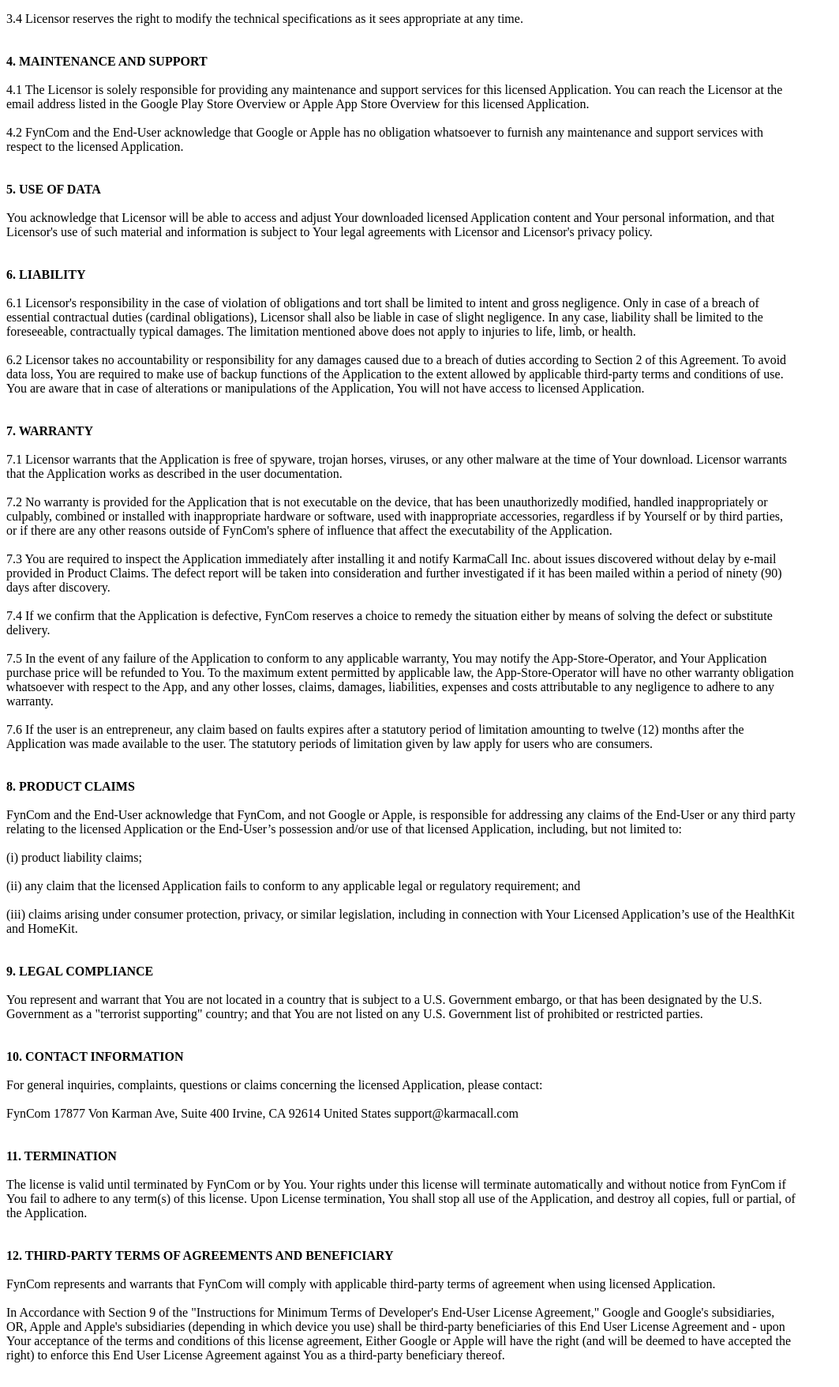
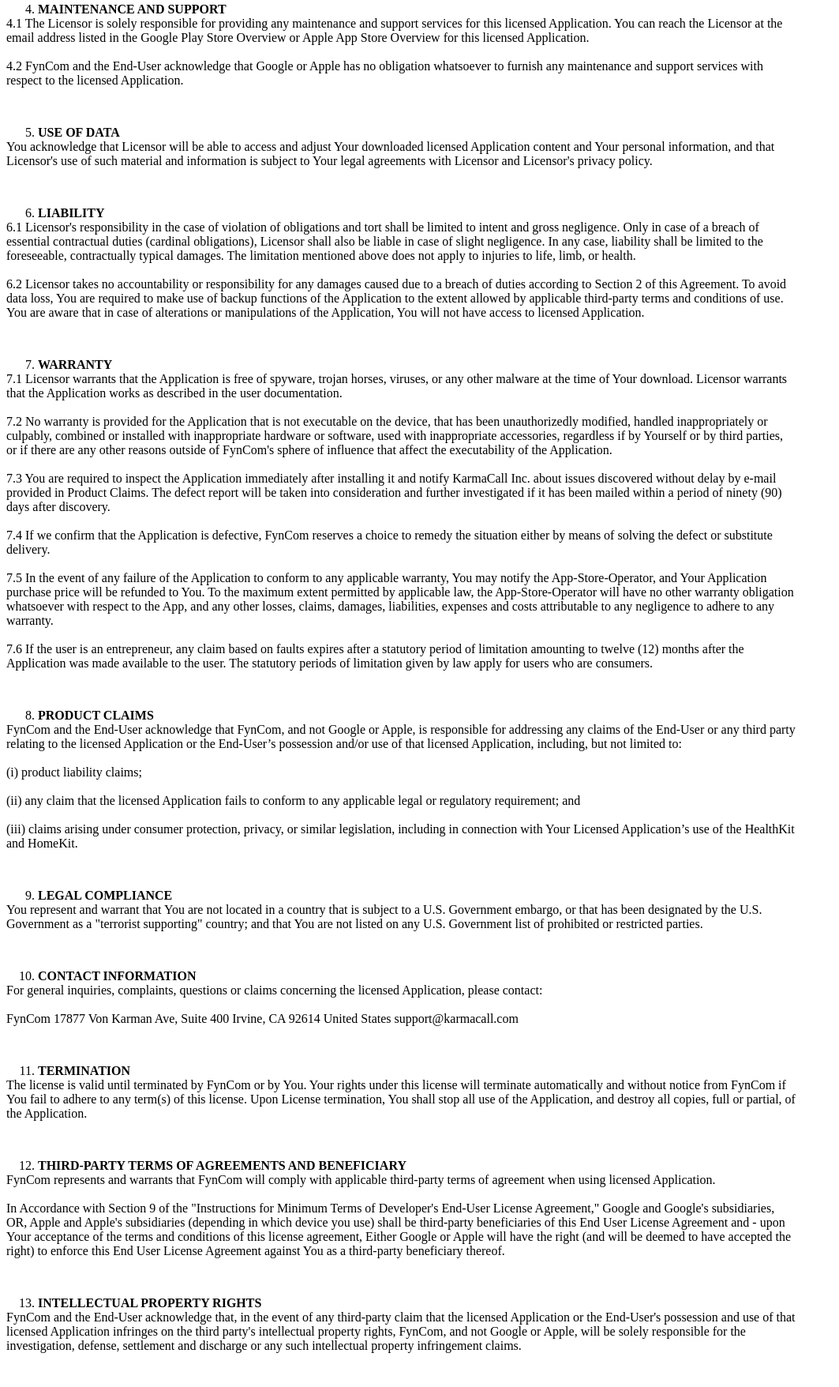
Before and after one commit to adrianegraphene/karmacall-website-gatsby, a Gatsby site: page /terms-of-service in a window 1280 px wide. Shown: the part 1857-3613 px from the top of the page at 79% size, without its empty margins (0-1063 px from the left). Built offline with nearby package versions, Linux system fonts and the light colour scheme; Gatsby itself is replaced by a stand-in of ours.

Commit message:
terms of service update

```diff
--- a/src/pages/terms-of-service.js
+++ b/src/pages/terms-of-service.js
@@ -100,7 +100,6 @@
                   <strong> THE APPLICATION</strong>
                 </li>
               </ol>
-              <br />
               KarmaCall (hereinafter: Application) is a piece of software created to block malicious spam calls through a financial filter that pays users to
               ignore unknown calls. This is customized for Google and Apple mobile devices. It is used to block spam calls while allowing unknown callers to
               make refundable micro-deposits in order to authenticate themselves to you.
@@ -114,35 +113,35 @@
               tailored to comply with industry-specific regulations (Health Insurance Portability and Accountability Act (HIPAA), Federal Information Security
               Management Act (FISMA), etc.), so if your interactions would be subjected to such laws, you may not use this Application. You may not use the
               Application in a way that would violate the Gramm-Leach-Bliley Act (GLBA).
+            </div>
+            <div className="legal-text-container">
+              <ol start="2" id="section-2">
+                <li>
+                  <strong> SCOPE OF LICENSE</strong>
+                </li>
+              </ol>
+              2.1 You are given a non-transferable, non-exclusive, non-sublicensable license to install and use the Licensed Application on any Google-branded
+              or Apple-branded Products that You (End-User) own or control and as permitted by the Usage Rules set forth in this section and the Google Play
+              Store or Apple App Store Terms of Service, with the exception that such licensed Application may be accessed and used by other accounts associated
+              with You (End-User, The Purchaser) via Family Sharing or volume purchasing.
               <br />
               <br />
-              <br />
-            </div>
-            <b>2. SCOPE OF LICENSE</b>
+              2.2 This license will also govern any updates of the Application provided by Licensor that replace, repair, and/or supplement the first
+              Application, unless a separate license is provided for such update in which case the terms of that new license will govern.
               <br />
               <br />
-            2.1 You are given a non-transferable, non-exclusive, non-sublicensable license to install and use the Licensed Application on any Google-branded or
-            Apple-branded Products that You (End-User) own or control and as permitted by the Usage Rules set forth in this section and the Google Play Store or
-            Apple App Store Terms of Service, with the exception that such licensed Application may be accessed and used by other accounts associated with You
-            (End-User, The Purchaser) via Family Sharing or volume purchasing.
-            <br />
-            <br />
-            2.2 This license will also govern any updates of the Application provided by Licensor that replace, repair, and/or supplement the first Application,
-            unless a separate license is provided for such update in which case the terms of that new license will govern.
-            <br />
-            <br />
-            2.3 You may not share or make the Application available to third parties (unless to the degree allowed by the Google or Apple Terms and Conditions,
-            and with FynCom's prior written consent), sell, rent, lend, lease or otherwise redistribute the Application.
+              2.3 You may not share or make the Application available to third parties (unless to the degree allowed by the Google or Apple Terms and
+              Conditions, and with FynCom's prior written consent), sell, rent, lend, lease or otherwise redistribute the Application.
               <br />
               <br />
               2.4 You may not reverse engineer, translate, disassemble, integrate, decompile, integrate, remove, modify, combine, create derivative works or
               updates of, adapt, or attempt to derive the source code of the Application, or any part thereof (except with FynCom's prior written consent).
               <br />
               <br />
-            2.5 You may not copy (excluding when expressly authorized by this license and the Usage Rules) or alter the Application or portions thereof. You may
-            create and store copies only on devices that You own or control for backup keeping under the terms of this license, the Google Play Store Terms of
-            Service, the Apple App Store Terms of Service and any other terms and conditions that apply to the device or software used. You may not remove any
-            intellectual property notices. You acknowledge that no unauthorized third parties may gain access to these copies at any time.
+              2.5 You may not copy (excluding when expressly authorized by this license and the Usage Rules) or alter the Application or portions thereof. You
+              may create and store copies only on devices that You own or control for backup keeping under the terms of this license, the Google Play Store
+              Terms of Service, the Apple App Store Terms of Service and any other terms and conditions that apply to the device or software used. You may not
+              remove any intellectual property notices. You acknowledge that no unauthorized third parties may gain access to these copies at any time.
               <br />
               <br />
               2.6 Violations of the obligations mentioned above, as well as the attempt of such infringement, may be subject to prosecution and damages.
@@ -153,12 +152,13 @@
               <br />
               2.8 Nothing in this license should be interpreted to restrict third-party terms. When using the Application, You must ensure that You comply with
               applicable third-party terms and conditions.
-            <br />
-            <br />
-            <br />
-            <b>3. TECHNICAL REQUIREMENTS</b>
-            <br />
-            <br />
+            </div>
+            <div className="legal-text-container">
+              <ol start="3" id="section-3">
+                <li>
+                  <strong>TECHNICAL REQUIREMENTS</strong>
+                </li>
+              </ol>
               3.1 The Application requires a firmware version of Android 7.0 or higher.
               <br />
               <br />
@@ -166,64 +166,70 @@
               granted rights to claim such an update.
               <br />
               <br />
-            3.3 You acknowledge that it is Your responsibility to confirm and determine that the app end-user device on which You intend to use the Application
-            satisfies the technical specifications mentioned above.
+              3.3 You acknowledge that it is Your responsibility to confirm and determine that the app end-user device on which You intend to use the
+              Application satisfies the technical specifications mentioned above.
               <br />
               <br />
               3.4 Licensor reserves the right to modify the technical specifications as it sees appropriate at any time.
-            <br />
-            <br />
-            <br />
-            <b>4. MAINTENANCE AND SUPPORT</b>
-            <br />
-            <br />
-            4.1 The Licensor is solely responsible for providing any maintenance and support services for this licensed Application. You can reach the Licensor
-            at the email address listed in the Google Play Store Overview or Apple App Store Overview for this licensed Application.
+            </div>
+            <div className="legal-text-container">
+              <ol start="4" id="section-4">
+                <li>
+                  <strong>MAINTENANCE AND SUPPORT</strong>
+                </li>
+              </ol>
+              4.1 The Licensor is solely responsible for providing any maintenance and support services for this licensed Application. You can reach the
+              Licensor at the email address listed in the Google Play Store Overview or Apple App Store Overview for this licensed Application.
               <br />
               <br />
               4.2 FynCom and the End-User acknowledge that Google or Apple has no obligation whatsoever to furnish any maintenance and support services with
               respect to the licensed Application.
-            <br />
-            <br />
-            <br />
-            <b>5. USE OF DATA</b>
-            <br />
-            <br />
-            You acknowledge that Licensor will be able to access and adjust Your downloaded licensed Application content and Your personal information, and that
-            Licensor's use of such material and information is subject to Your legal agreements with Licensor and Licensor's privacy policy.
-            <br />
-            <br />
-            <br />
-            <b>6. LIABILITY</b>
-            <br />
-            <br />
+            </div>
+            <div className="legal-text-container">
+              <ol start="5" id="section-5">
+                <li>
+                  <strong>USE OF DATA</strong>
+                </li>
+              </ol>
+              You acknowledge that Licensor will be able to access and adjust Your downloaded licensed Application content and Your personal information, and
+              that Licensor's use of such material and information is subject to Your legal agreements with Licensor and Licensor's privacy policy.
+            </div>
+            <div className="legal-text-container">
+              <ol start="6" id="section-6">
+                <li>
+                  <strong>LIABILITY</strong>
+                </li>
+              </ol>
               6.1 Licensor's responsibility in the case of violation of obligations and tort shall be limited to intent and gross negligence. Only in case of a
               breach of essential contractual duties (cardinal obligations), Licensor shall also be liable in case of slight negligence. In any case, liability
               shall be limited to the foreseeable, contractually typical damages. The limitation mentioned above does not apply to injuries to life, limb, or
               health.
               <br />
               <br />
-            6.2 Licensor takes no accountability or responsibility for any damages caused due to a breach of duties according to Section 2 of this Agreement. To
-            avoid data loss, You are required to make use of backup functions of the Application to the extent allowed by applicable third-party terms and
-            conditions of use. You are aware that in case of alterations or manipulations of the Application, You will not have access to licensed Application.
-            <br />
-            <br />
-            <br />
-            <b>7. WARRANTY</b>
-            <br />
-            <br />
+              6.2 Licensor takes no accountability or responsibility for any damages caused due to a breach of duties according to Section 2 of this Agreement.
+              To avoid data loss, You are required to make use of backup functions of the Application to the extent allowed by applicable third-party terms and
+              conditions of use. You are aware that in case of alterations or manipulations of the Application, You will not have access to licensed
+              Application.
+            </div>
+            <div className="legal-text-container">
+              <ol start="7" id="section-7">
+                <li>
+                  <strong>WARRANTY</strong>
+                </li>
+              </ol>
               7.1 Licensor warrants that the Application is free of spyware, trojan horses, viruses, or any other malware at the time of Your download. Licensor
               warrants that the Application works as described in the user documentation.
               <br />
               <br />
-            7.2 No warranty is provided for the Application that is not executable on the device, that has been unauthorizedly modified, handled inappropriately
-            or culpably, combined or installed with inappropriate hardware or software, used with inappropriate accessories, regardless if by Yourself or by
-            third parties, or if there are any other reasons outside of FynCom's sphere of influence that affect the executability of the Application.
+              7.2 No warranty is provided for the Application that is not executable on the device, that has been unauthorizedly modified, handled
+              inappropriately or culpably, combined or installed with inappropriate hardware or software, used with inappropriate accessories, regardless if by
+              Yourself or by third parties, or if there are any other reasons outside of FynCom's sphere of influence that affect the executability of the
+              Application.
               <br />
               <br />
               7.3 You are required to inspect the Application immediately after installing it and notify KarmaCall Inc. about issues discovered without delay by
-            e-mail provided in Product Claims. The defect report will be taken into consideration and further investigated if it has been mailed within a period
-            of ninety (90) days after discovery.
+              e-mail provided in Product Claims. The defect report will be taken into consideration and further investigated if it has been mailed within a
+              period of ninety (90) days after discovery.
               <br />
               <br />
               7.4 If we confirm that the Application is defective, FynCom reserves a choice to remedy the situation either by means of solving the defect or
@@ -238,12 +244,13 @@
               <br />
               7.6 If the user is an entrepreneur, any claim based on faults expires after a statutory period of limitation amounting to twelve (12) months after
               the Application was made available to the user. The statutory periods of limitation given by law apply for users who are consumers.
-            <br />
-            <br />
-            <br />
-            <b>8. PRODUCT CLAIMS</b>
-            <br />
-            <br />
+            </div>
+            <div className="legal-text-container">
+              <ol start="8" id="section-8">
+                <li>
+                  <strong>PRODUCT CLAIMS</strong>
+                </li>
+              </ol>
               FynCom and the End-User acknowledge that FynCom, and not Google or Apple, is responsible for addressing any claims of the End-User or any third
               party relating to the licensed Application or the End-User’s possession and/or use of that licensed Application, including, but not limited to:
               <br />
@@ -254,41 +261,45 @@
               (ii) any claim that the licensed Application fails to conform to any applicable legal or regulatory requirement; and
               <br />
               <br />
-            (iii) claims arising under consumer protection, privacy, or similar legislation, including in connection with Your Licensed Application’s use of the
-            HealthKit and HomeKit.
-            <br />
-            <br />
-            <br />
-            <b>9. LEGAL COMPLIANCE</b>
-            <br />
-            <br />
+              (iii) claims arising under consumer protection, privacy, or similar legislation, including in connection with Your Licensed Application’s use of
+              the HealthKit and HomeKit.
+            </div>
+            <div className="legal-text-container">
+              <ol start="9" id="section-9">
+                <li>
+                  <strong>LEGAL COMPLIANCE</strong>
+                </li>
+              </ol>
               You represent and warrant that You are not located in a country that is subject to a U.S. Government embargo, or that has been designated by the
               U.S. Government as a "terrorist supporting" country; and that You are not listed on any U.S. Government list of prohibited or restricted parties.
-            <br />
-            <br />
-            <br />
-            <b>10. CONTACT INFORMATION</b>
-            <br />
-            <br />
+            </div>
+            <div className="legal-text-container">
+              <ol start="10" id="section-10">
+                <li>
+                  <strong>CONTACT INFORMATION</strong>
+                </li>
+              </ol>
               For general inquiries, complaints, questions or claims concerning the licensed Application, please contact:
               <br />
               <br />
               FynCom 17877 Von Karman Ave, Suite 400 Irvine, CA 92614 United States support@karmacall.com
-            <br />
-            <br />
-            <br />
-            <b>11. TERMINATION</b>
-            <br />
-            <br />
+            </div>
+            <div className="legal-text-container">
+              <ol start="11" id="section-11">
+                <li>
+                  <strong>TERMINATION</strong>
+                </li>
+              </ol>
               The license is valid until terminated by FynCom or by You. Your rights under this license will terminate automatically and without notice from
               FynCom if You fail to adhere to any term(s) of this license. Upon License termination, You shall stop all use of the Application, and destroy all
               copies, full or partial, of the Application.
-            <br />
-            <br />
-            <br />
-            <b>12. THIRD-PARTY TERMS OF AGREEMENTS AND BENEFICIARY</b>
-            <br />
-            <br />
+            </div>
+            <div className="legal-text-container">
+              <ol start="12" id="section-12">
+                <li>
+                  <strong>THIRD-PARTY TERMS OF AGREEMENTS AND BENEFICIARY</strong>
+                </li>
+              </ol>
               FynCom represents and warrants that FynCom will comply with applicable third-party terms of agreement when using licensed Application.
               <br />
               <br />
@@ -296,34 +307,38 @@
               OR, Apple and Apple's subsidiaries (depending in which device you use) shall be third-party beneficiaries of this End User License Agreement and -
               upon Your acceptance of the terms and conditions of this license agreement, Either Google or Apple will have the right (and will be deemed to have
               accepted the right) to enforce this End User License Agreement against You as a third-party beneficiary thereof.
-            <br />
-            <br />
-            <br />
-            <b>13. INTELLECTUAL PROPERTY RIGHTS</b>
-            <br />
-            <br />
+            </div>
+            <div className="legal-text-container">
+              <ol start="13" id="section-13">
+                <li>
+                  <strong>INTELLECTUAL PROPERTY RIGHTS</strong>
+                </li>
+              </ol>
               FynCom and the End-User acknowledge that, in the event of any third-party claim that the licensed Application or the End-User's possession and use
               of that licensed Application infringes on the third party's intellectual property rights, FynCom, and not Google or Apple, will be solely
               responsible for the investigation, defense, settlement and discharge or any such intellectual property infringement claims.
-            <br />
-            <br />
-            <br />
-            <b>14. APPLICABLE LAW</b>
-            <br />
-            <br />
+            </div>
+            <div className="legal-text-container">
+              <ol start="14" id="section-14">
+                <li>
+                  <strong>APPLICABLE LAW</strong>
+                </li>
+              </ol>
               This license agreement is governed by the laws of the State of California excluding its conflicts of law rules.
-            <br />
-            <br />
-            <br />
-            <b>15. MISCELLANEOUS</b>
-            <br />
-            <br />
+            </div>
+            <div className="legal-text-container">
+              <ol start="15" id="section-15">
+                <li>
+                  <strong>MISCELLANEOUS</strong>
+                </li>
+              </ol>
               15.1 If any of the terms of this agreement should be or become invalid, the validity of the remaining provisions shall not be affected. Invalid
               terms will be replaced by valid ones formulated in a way that will achieve the primary purpose.
               <br />
               <br />
               15.2 Collateral agreements, changes and amendments are only valid if laid down in writing. The preceding clause can only be waived in writing.
               <br />
+            </div>
           </p>{" "}
         </div>
       </div>
```
Lines whose indentation alone changed are shown as unchanged.
